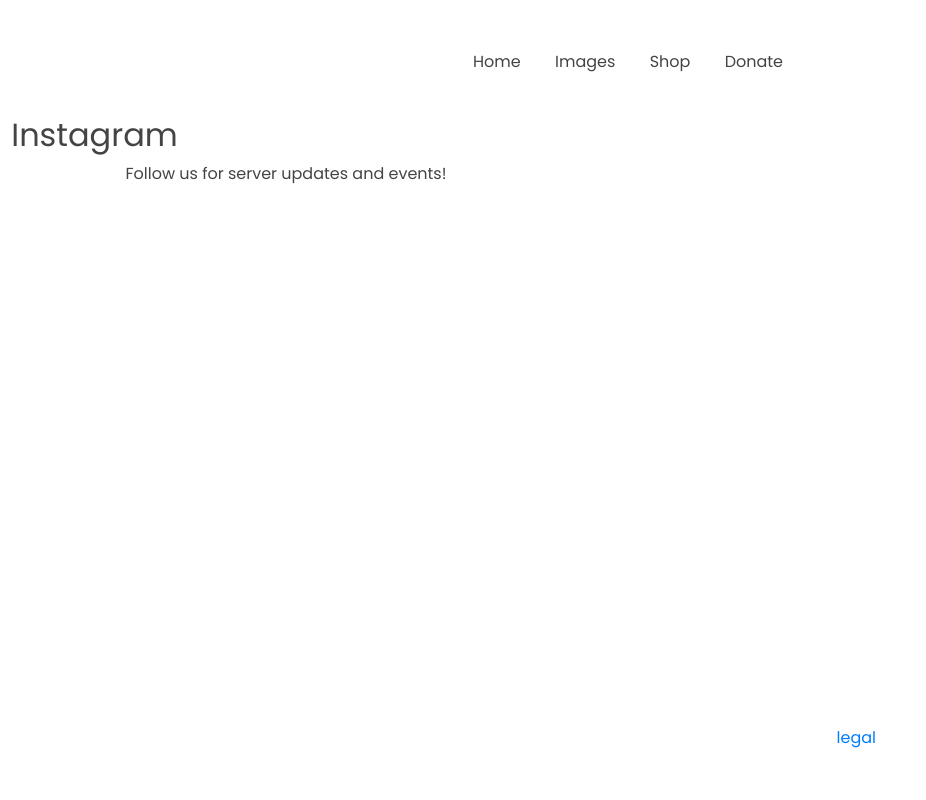
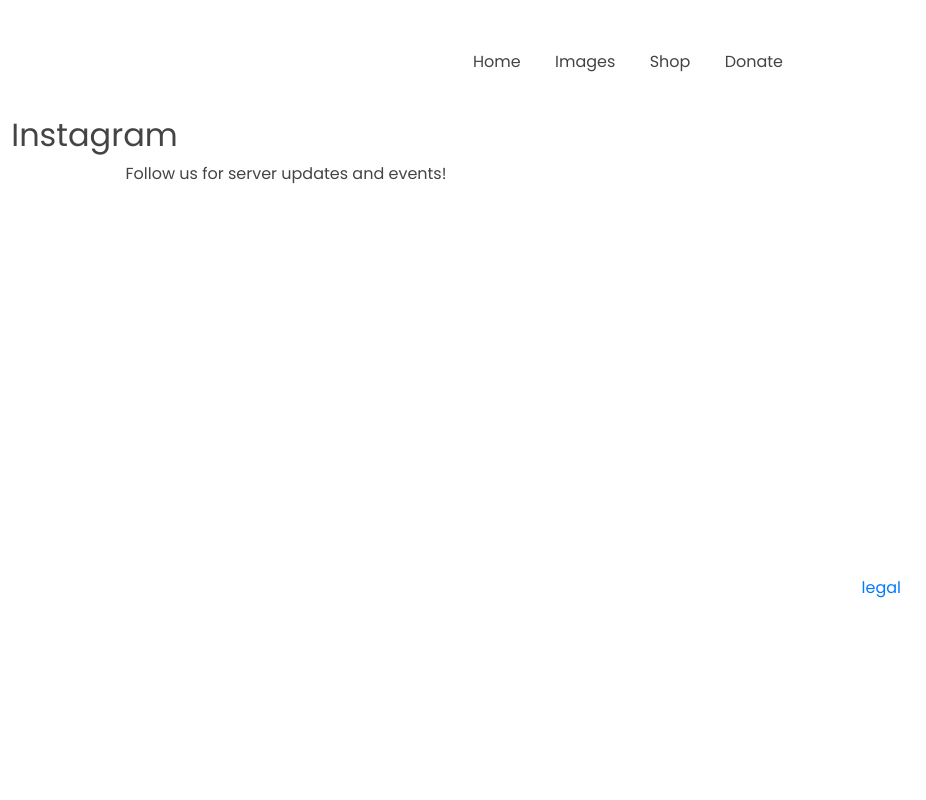
Before and after one commit to vox0030/noraebang, a website: page images.html in a window 1280 px wide. Shown: the top 800 px of the page, 354-1280 px from the left. Drawn offline with nearby package versions, Linux system fonts and the light colour scheme; no server answers.

Commit message:
Update style.css

```diff
--- a/style.css
+++ b/style.css
@@ -461,8 +461,8 @@
 
 .legalimages {
     position: absolute;
-    bottom: 50px;
-    right: 50px;
+    bottom: 200px;
+    right: 25px;
 }
 
 .hero-tag {
```
